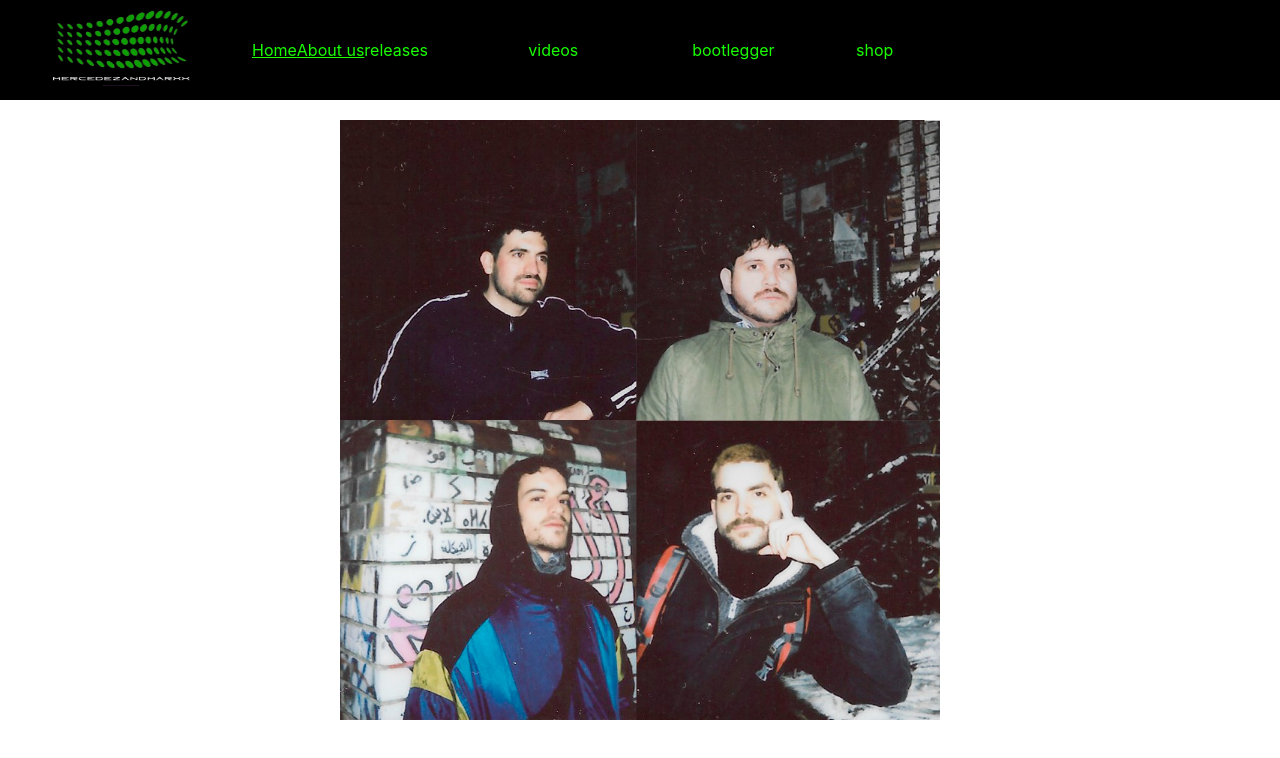
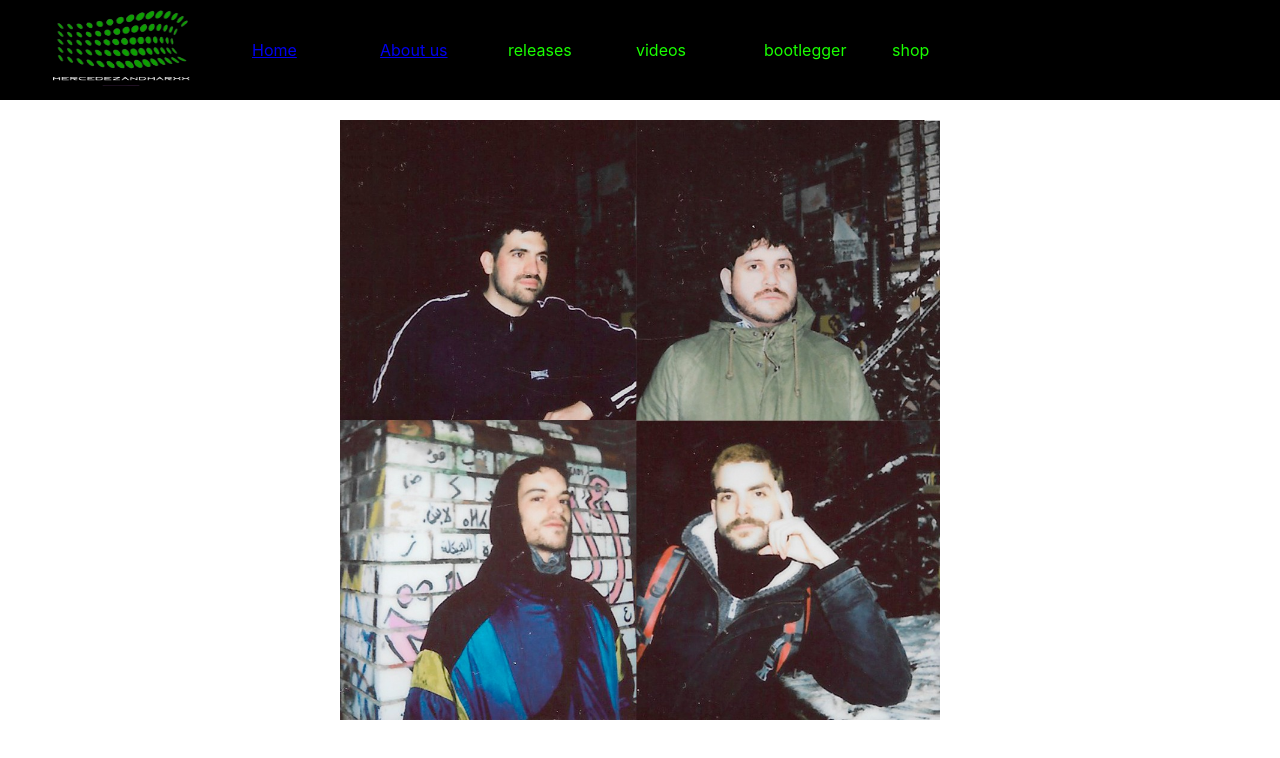
Before and after one commit to javierjah/mercedezandmarxx-landing-page, a React (Create React App) app: page / in a window 1280 px wide. Shown: the top 758 px of the page. Built offline with nearby package versions, Linux system fonts and the light colour scheme.

Commit message:
make app run again after resolve conflicts

```diff
--- a/src/components/header/index.js
+++ b/src/components/header/index.js
@@ -5,15 +5,11 @@ import Icon from "../../assets/images/icon_no_bg.png";
 function Header() {
   const menuItems = (
     <>
-      <li>
-        <a href="/" className="menu-item">
-          Home
-        </a>
+      <li className="menu-item">
+        <a href="/">Home</a>
       </li>
-      <li>
-        <a href="/about" className="menu-item">
-          About us
-        </a>
+      <li className="menu-item">
+        <a href="/about">About us</a>
       </li>
       <li className="menu-item">releases</li>
       <li className="menu-item">videos</li>
--- a/src/index.js
+++ b/src/index.js
@@ -17,4 +17,4 @@ root.render(
 // If you want to start measuring performance in your app, pass a function
 // to log results (for example: reportWebVitals(console.log))
 // or send to an analytics endpoint. Learn more: https://bit.ly/CRA-vitals
-reportWebVitals();
+// reportWebVitals();
```
